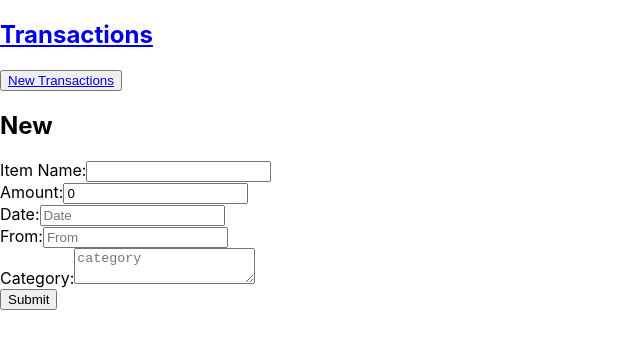
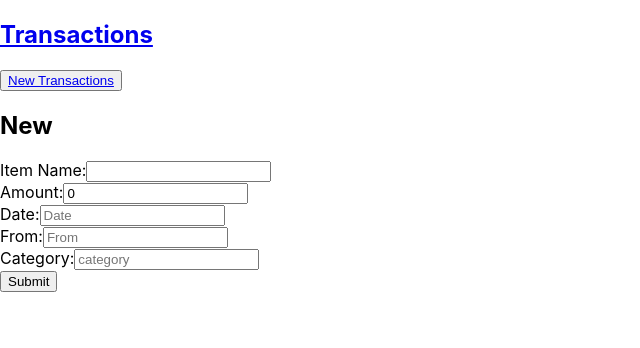
Before and after one commit to Davidvidals/budgeting-app-fe, a React (Create React App) app: page /Transactions/new in a window 1280 px wide. Shown: the top 348 px of the page, without its empty margins (0-640 px from the left). Built offline with nearby package versions, Linux system fonts and the light colour scheme; no server answers.

Commit message:
minor changes

```diff
--- a/src/components/TransactionNew.js
+++ b/src/components/TransactionNew.js
@@ -59,7 +59,7 @@ const handleSubmit = (event) => {
         />
         <br/>
         <label>Category:</label>
-        <textarea
+        <input
           id="category"
           name=""
           value={Transactions.category}
```
